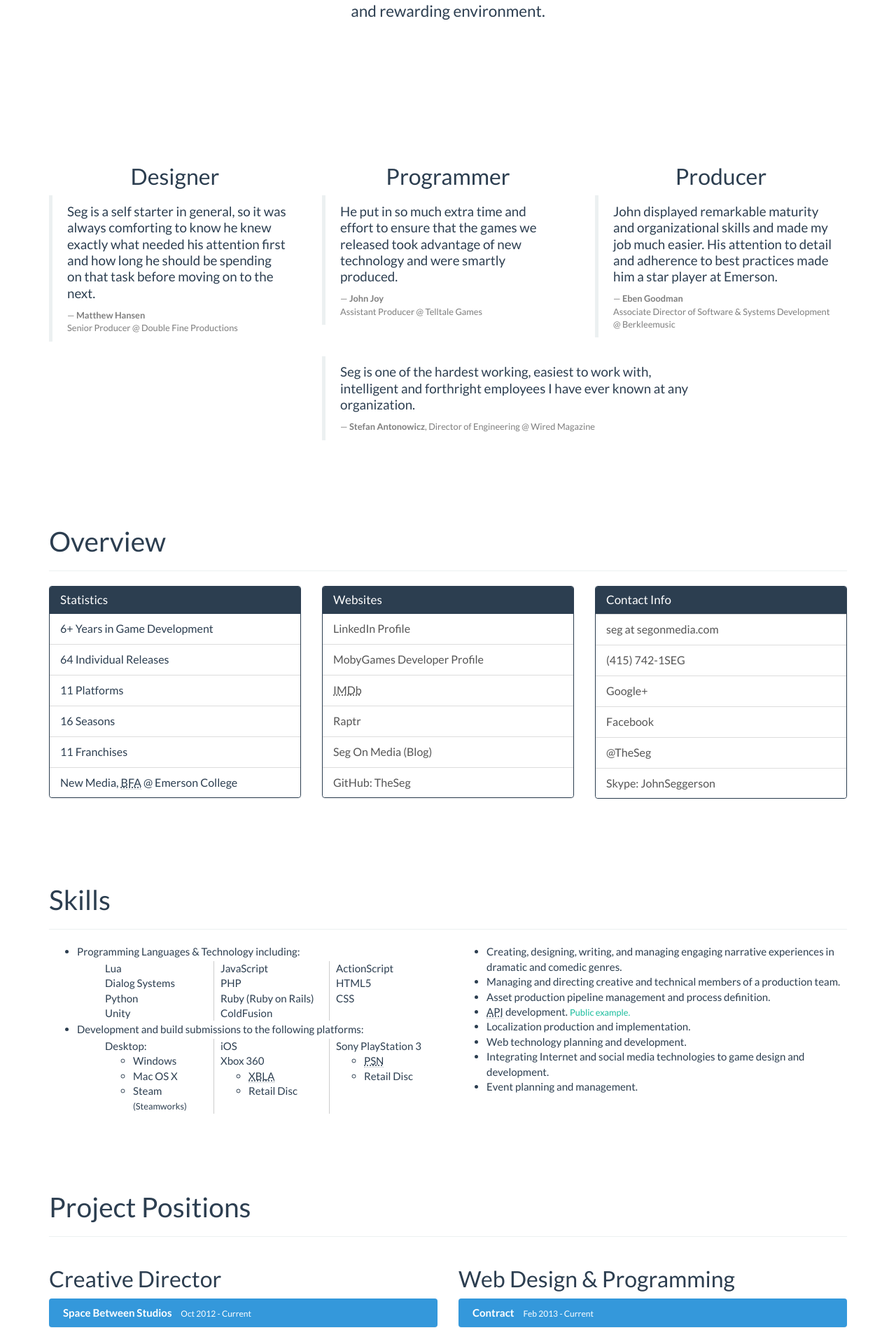
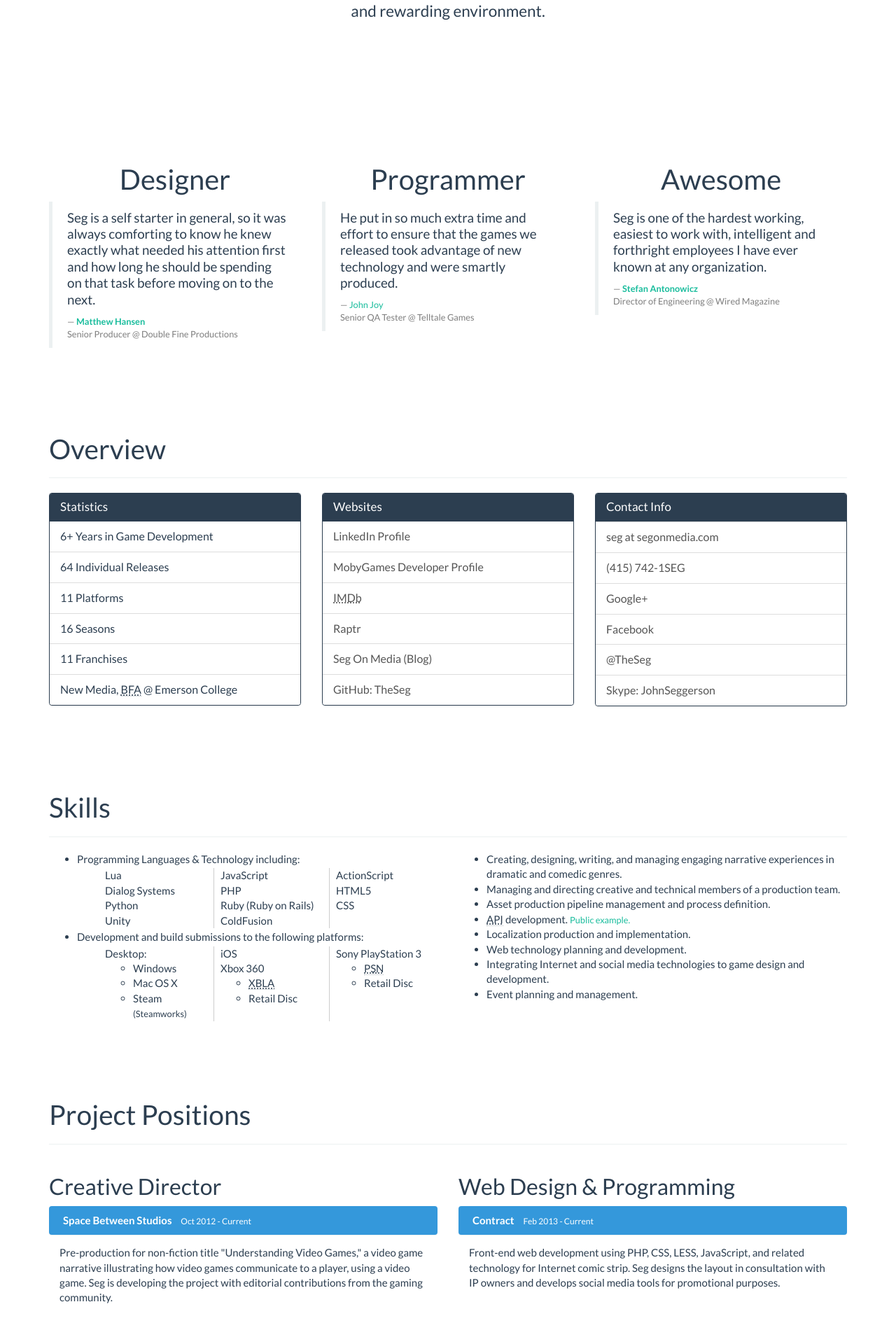
Before and after one commit to TheSeg/theseg.github.io, a Jekyll site: the page built from index.html, in a window 1280 px wide. Shown: the part 479-2389 px from the top of the page at 70% size. Built offline with Jekyll 4.4.1, drawn with Linux system fonts in a browser that asks for light colours; Markdown is read by kramdown in place of the engine named in the settings; comment, search, counter and statistics services are not loaded.

Commit message:
Removed "Producer" to bring up extra comment.

```diff
--- a/index.html
+++ b/index.html
@@ -13,51 +13,37 @@ title: John "Seg" Seggerson
         </div>
       </div>
       <div class="row">
-        <div class="col-md-4">
-          <span class="icon-stack featured-icon">
+        <div class="introduction-block col-md-4 col-sm-6">
+          <span class="introduction-icon icon-stack featured-icon">
             <i class="icon-circle icon-stack-base"></i>
             <i class="icon-puzzle-piece icon-light"></i>
           </span>
           <h2>Designer</h2>
           <blockquote>
             <p>Seg is a self starter in general, so it was always comforting to know he knew exactly what needed his attention first and how long he should be spending on that task before moving on to the next.</p>
-            <small><strong>Matthew Hansen</strong><br>Senior Producer @ Double Fine Productions</small>
+            <small><strong><a href="http://www.linkedin.com/pub/matthew-hansen/1/7b7/856">Matthew Hansen</a></strong><br>Senior Producer @ Double Fine Productions</small>
           </blockquote>
         </div>
-        <div class="col-md-4">
-          <span class="icon-stack featured-icon">
+        <div class="introduction-block col-md-4 col-sm-6">
+          <span class="introduction-icon icon-stack featured-icon">
             <i class="icon-circle icon-stack-base"></i>
             <i class="icon-code icon-light"></i>
           </span>
           <h2>Programmer</h2>
           <blockquote>
             <p>He put in so much extra time and effort to ensure that the games we released took advantage of new technology and were smartly produced.</p>
-            <small><strong>John Joy</strong><br>Assistant Producer @ Telltale Games</small>
+            <small><a href="http://www.linkedin.com/in/johndouglasjoy">John Joy</a><br>Senior QA Tester @ Telltale Games</small>
           </blockquote>
         </div>
-        <div class="col-md-4">
-          <span class="icon-stack featured-icon">
-            <i class="icon-circle icon-stack-base"></i>
-            <i class="icon-group icon-light"></i>
-          </span>
-          <h2>Producer</h2>
+        <div class="introduction-block col-md-4 col-sm-12">
+	        <span class="introduction-icon icon-stack featured-icon">
+	          <i class="icon-circle icon-stack-base"></i>
+	          <i class="icon-heart icon-light"></i>
+	        </span>
+			<h2>Awesome</h2>
           <blockquote>
-            <p>John displayed remarkable maturity and organizational skills and made my job much easier. His attention to detail and adherence to best practices made him a star player at Emerson.</p>
-            <small><strong>Eben Goodman</strong><br>Associate Director of Software &amp; Systems Development @ Berkleemusic</small>
-          </blockquote>
-        </div>
-      </div>
-      <div class="row">
-        <div class="col-md-2 col-md-offset-2">
-          <span class="icon-stack featured-icon-small">
-            <i class="icon-circle icon-stack-base"></i>
-            <i class="icon-heart icon-light"></i>
-          </span>
-        </div>
-        <div class="col-md-6">
-          <blockquote>
-            <p>Seg is one of the hardest working, easiest to work with, intelligent and forthright employees I have ever known at any organization.</p>
-            <small><strong>Stefan Antonowicz</strong>, Director of Engineering @ Wired Magazine</small>
+              <p>Seg is one of the hardest working, easiest to work with, intelligent and forthright employees I have ever known at any organization.</p>
+              <small><strong><a href="http://www.linkedin.com/in/sjantonowicz">Stefan Antonowicz</a></strong><br>Director of Engineering @ Wired Magazine</small>
           </blockquote>
         </div>
       </div>
```
Also changed, not shown: _less/seg_resume.less (+16 -2 lines), css/theme-default.css, css/theme-valve.css.
